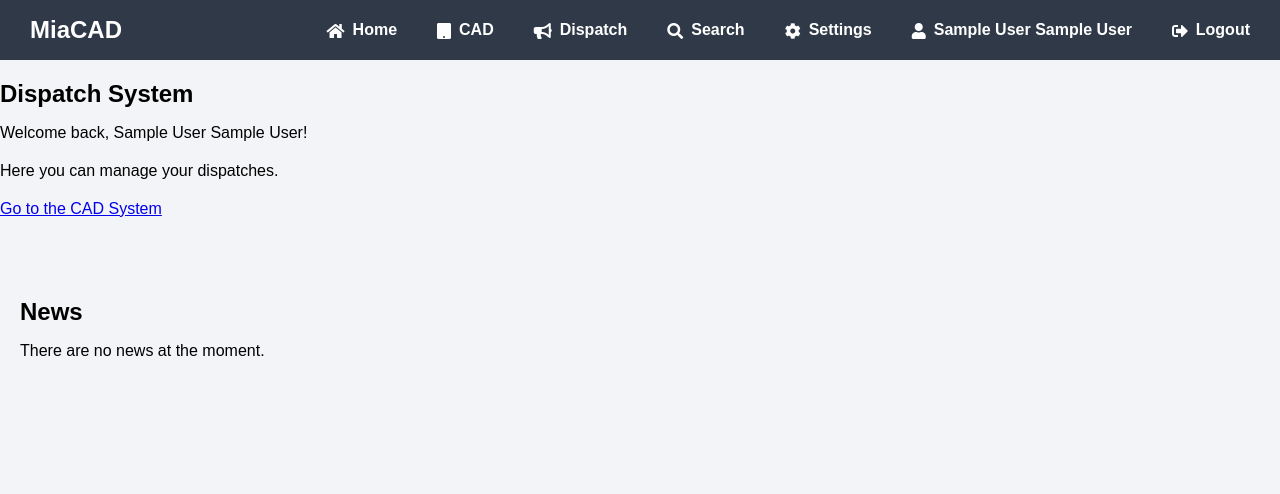
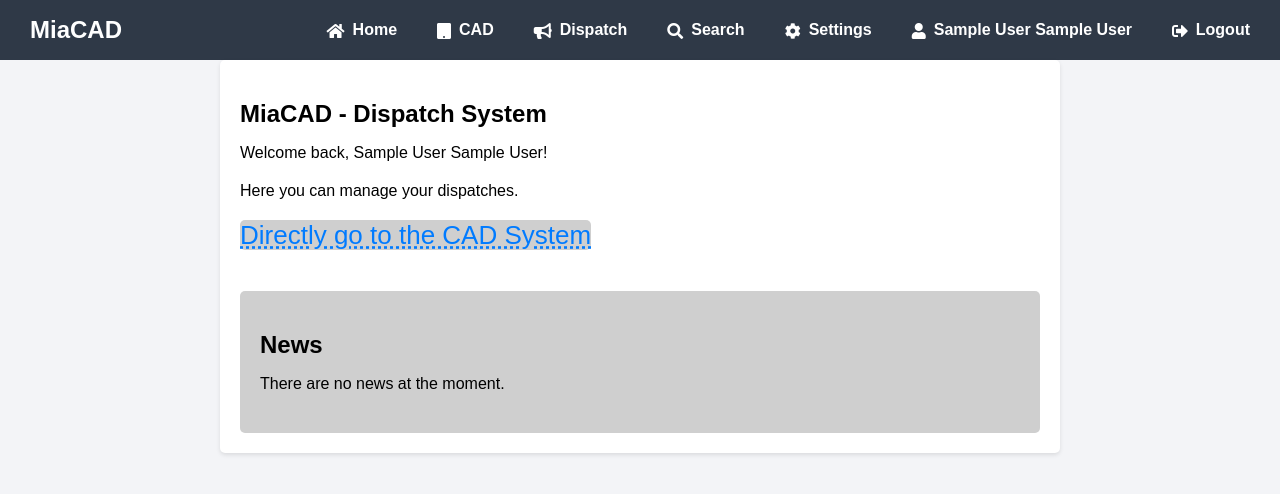
Before and after one commit to semajavoye/MiaCAD, a PHP site: page / in a window 1280 px wide. Shown: the top 494 px of the page. Run offline with PHP 8.4, Linux system fonts and the light colour scheme; the visitor is signed in with stand-in values (Sample User, id 1).

```diff
--- a/src/frontend/css/index.css
+++ b/src/frontend/css/index.css
@@ -1,8 +1,28 @@
+* {
+    font-family: Arial, sans-serif;
+}
+
 body {
-    font-family: Arial, sans-serif;
     background-color: #f3f4f7;
     margin: 0;
     padding: 0;
+}
+
+.content {
+    margin: 0 auto;
+    max-width: 800px;
+    padding: 20px;
+    background-color: #fff;
+    border-radius: 5px;
+    box-shadow: 0 2px 4px rgba(0, 0, 0, 0.1);
+}
+
+.content a {
+    font-size: 26px;
+    color: #007bff;
+    text-decoration: dotted underline;
+    background-color: #cfcfcf;
+    border-radius: 5px;
 }
 
 h2 {
@@ -18,6 +38,6 @@ p {
 .news {
     margin-top: 40px;
     padding: 20px;
-    background-color: #f3f4f7;
+    background-color: #cfcfcf;
     border-radius: 5px;
 }
--- a/src/frontend/index.php
+++ b/src/frontend/index.php
@@ -33,14 +33,15 @@ if (isset($_SESSION['username'])) {
 <body>
     <div class="container">
         <?php include "page_header.php"; ?>
-
-        <h2>Dispatch System</h2>
-        <p>Welcome back, <?php echo $title . " " . $firstName . " " . $lastName; ?>!</p>
-        <p>Here you can manage your dispatches.</p>
-        <a href="cad.php">Go to the CAD System</a>
-        <div class="news">
-            <h2>News</h2>
-            <p>There are no news at the moment.</p>
+        <div class="content">
+            <h2>MiaCAD - Dispatch System</h2>
+            <p>Welcome back, <?php echo $title . " " . $firstName . " " . $lastName; ?>!</p>
+            <p>Here you can manage your dispatches.</p>
+            <a href="cad.php">Directly go to the CAD System</a>
+            <div class="news">
+                <h2>News</h2>
+                <p>There are no news at the moment.</p>
+            </div>
         </div>
     </div>
 
```
Also changed, not shown: src/frontend/js/cad.js (+8 -9 lines).
